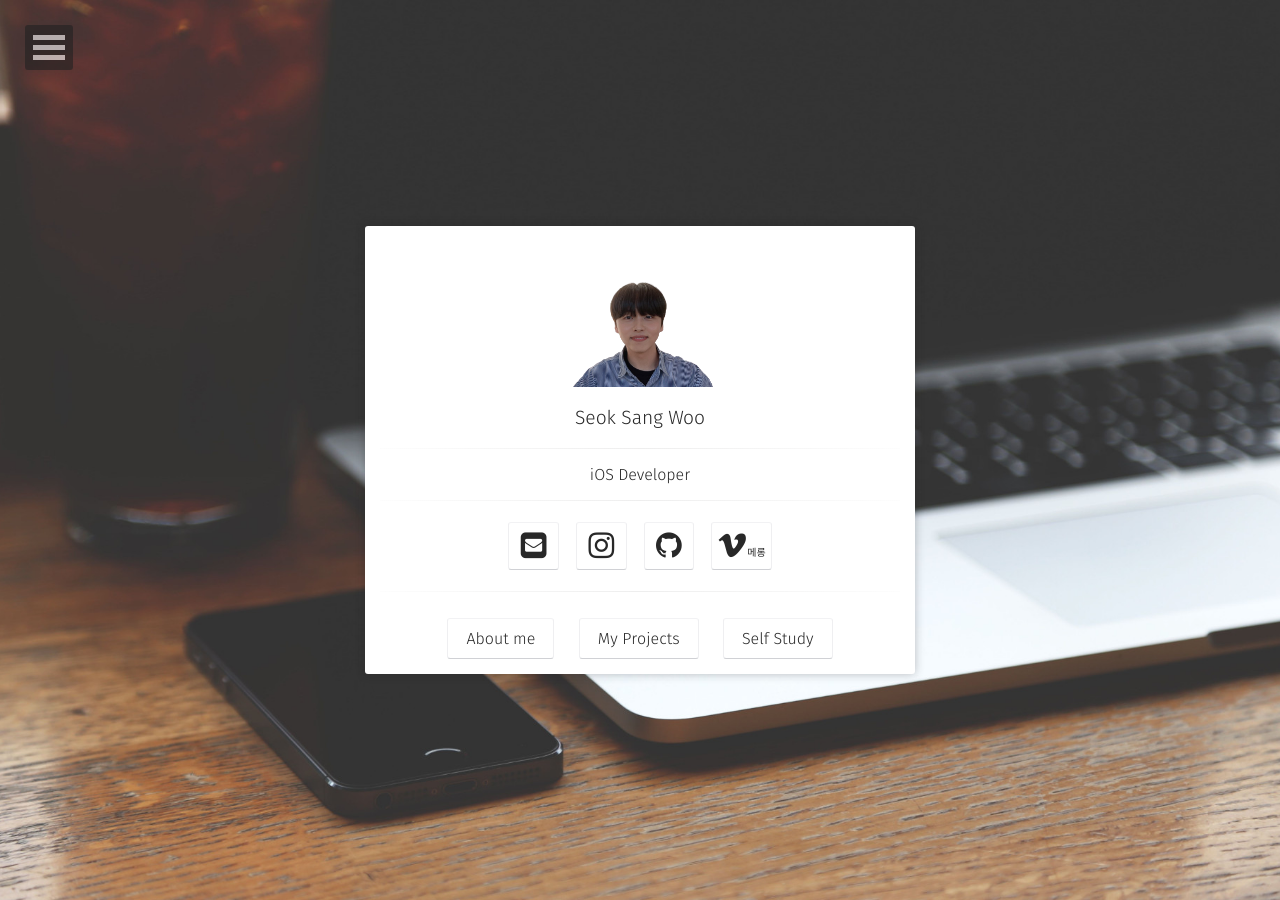
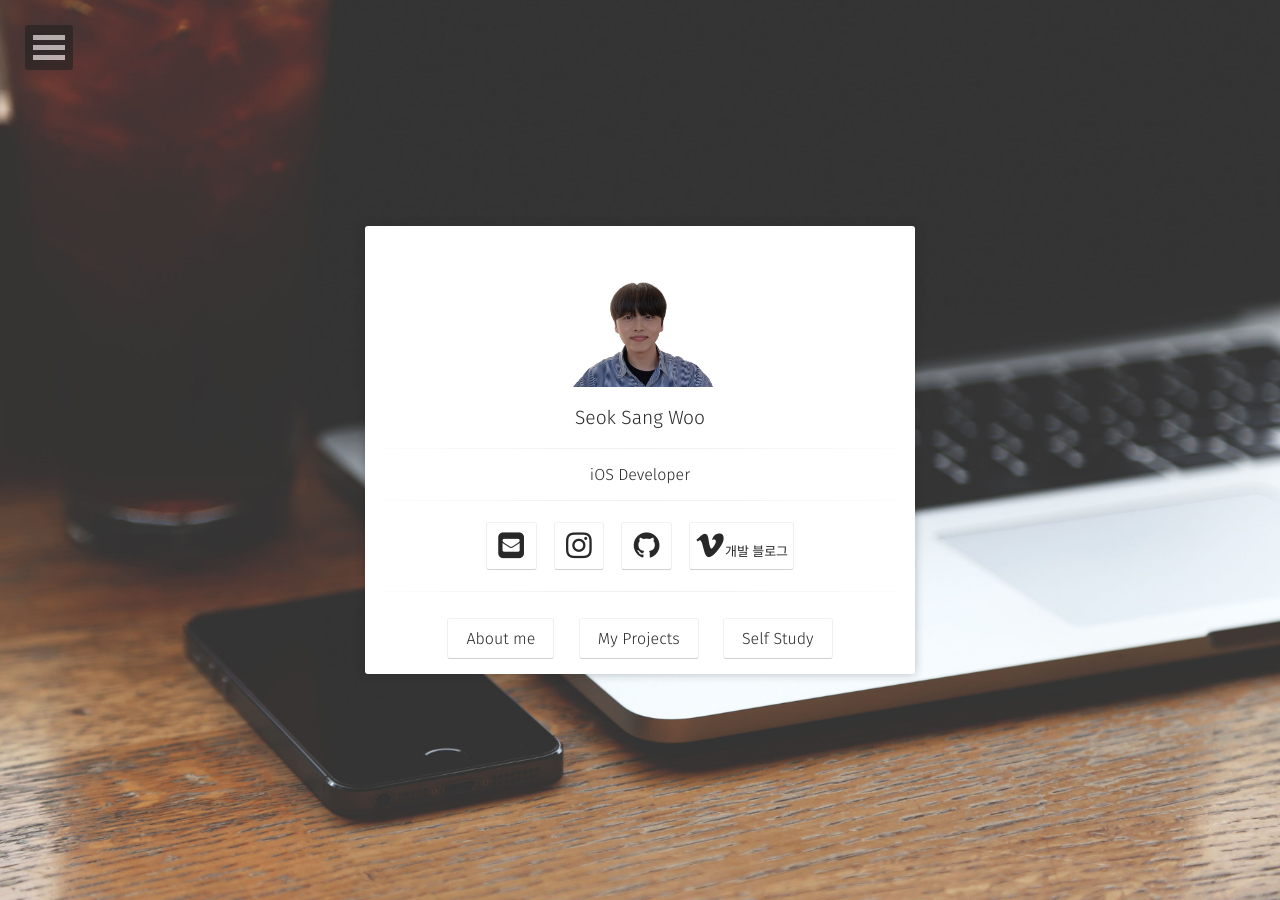
Before and after one commit to sangwoo24/sangwoo24.github.io, a Jekyll site: the page built from index.html, in a window 1280 px wide. Built offline with Jekyll 4.4.1, drawn with Linux system fonts in a browser that asks for light colours; some web fonts are replaced.

Commit message:
Update social-links.html

```diff
--- a/_includes/social-links.html
+++ b/_includes/social-links.html
@@ -25,4 +25,4 @@
                         {% if site.keybase %}<a class="social-btn" href="https://keybase.io/{{ site.keybase }}" target="_blank" rel="noopener noreferrer"><i class="fa fa-fw fa-key"></i></a>{% endif %}
                         {% if site.xmpp %}<a class="social-btn" href="xmpp:{{ site.xmpp }}" target="_blank" rel="noopener noreferrer"><i class="fa fa-fw fa-lightbulb-o"></i></a>{% endif %}
                         {% if site.hackernews %}<a class="social-btn" href="https://news.ycombinator.com/user?id={{ site.hackernews }}" target="_blank" rel="noopener noreferrer"><i class="fa fa-fw fa-hacker-news"></i></a>{% endif %}
-                        {% if site.tistory %}<a class="social-btn" href="https://velog.io/@{{site.velog}}" target="_blank" rel="noopener noreferrer"><i class="fa fa-vimeo"><font size="1px">메롱</font></h3></i></a>{% endif %}
+                        {% if site.tistory %}<a class="social-btn" href="https://velog.io/@{{site.velog}}" target="_blank" rel="noopener noreferrer"><i class="fa fa-vimeo"><font size="2px">개발 블로그</font></h3></i></a>{% endif %}
```
